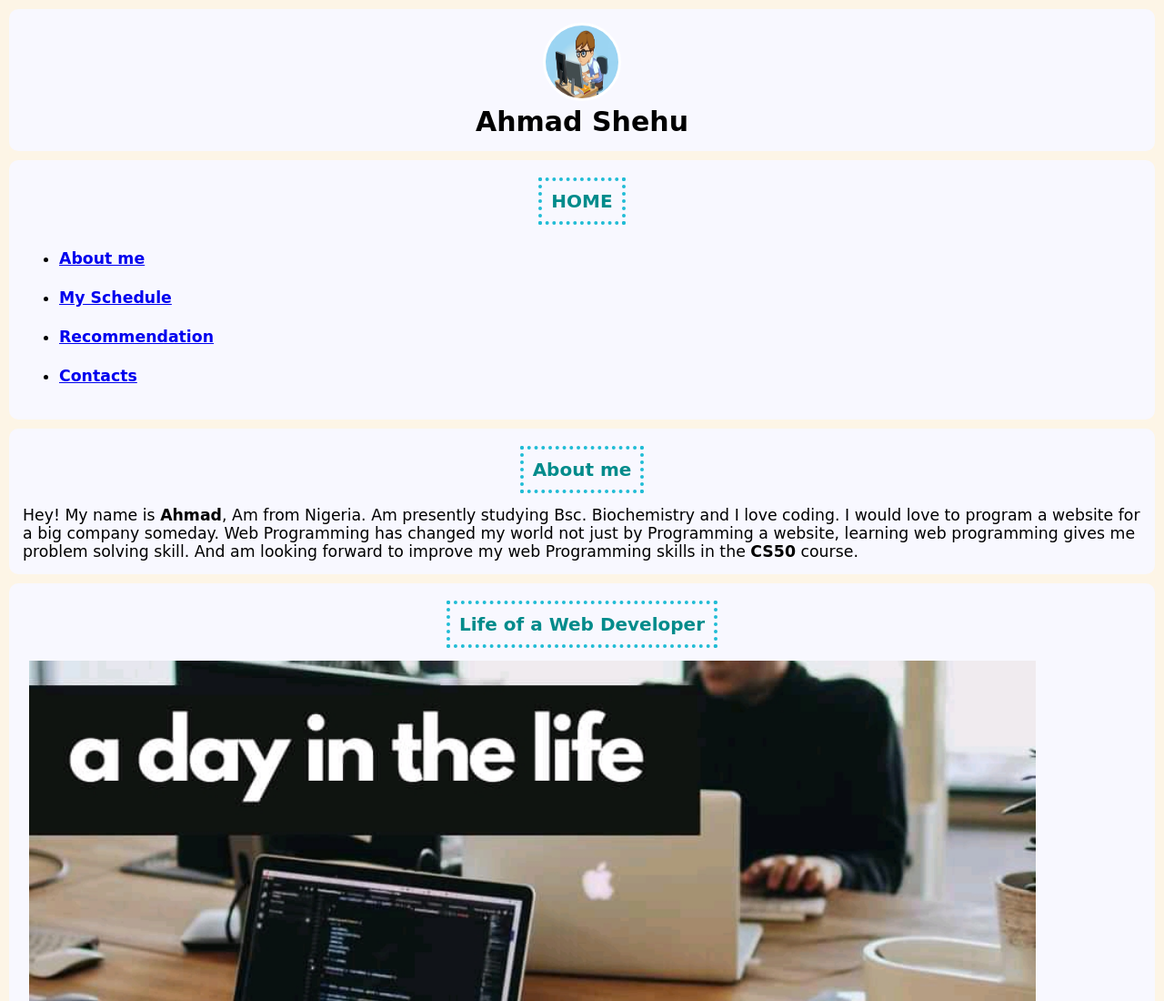
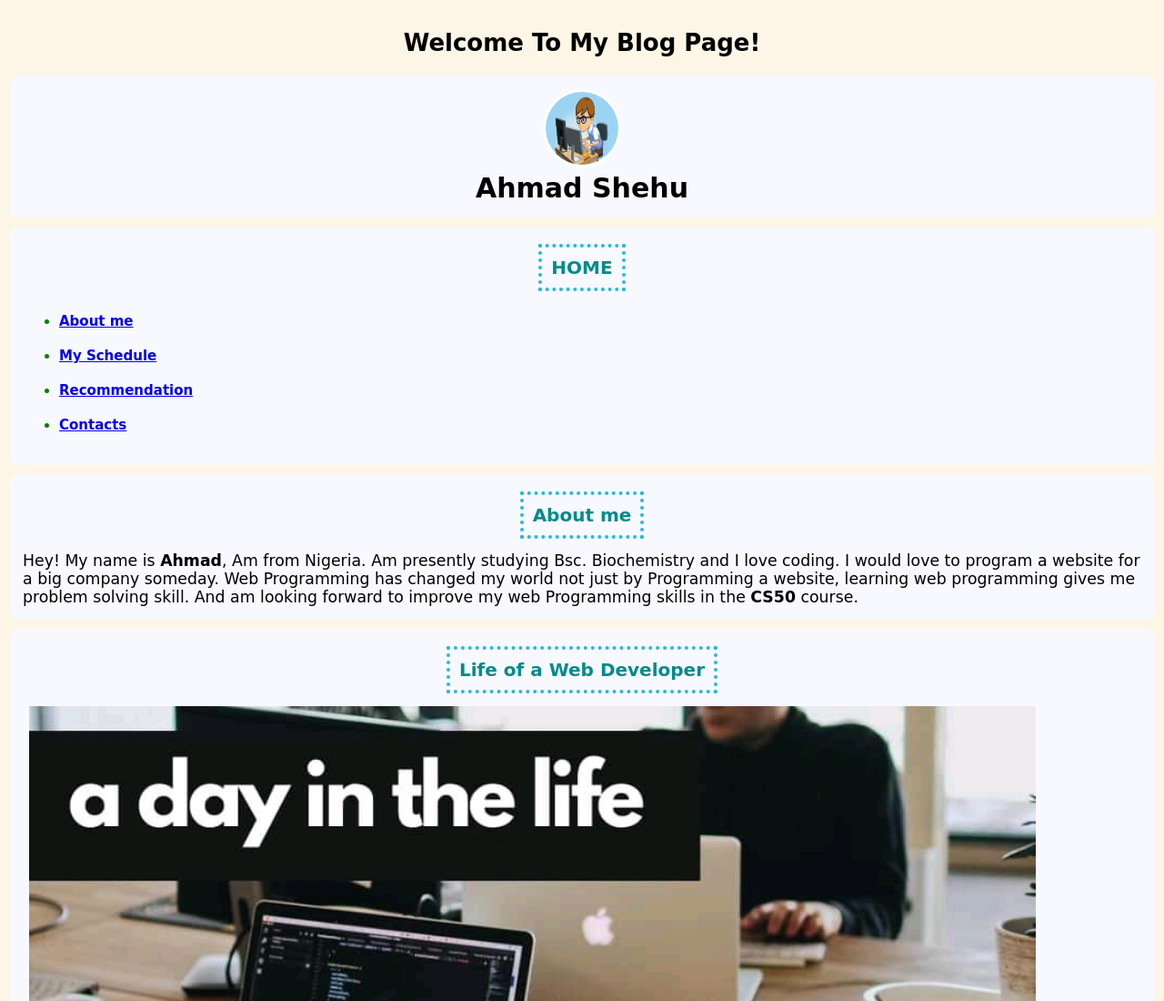
Before and after one commit to Ahmadshehu4025/Project0, a plain HTML site: page index.html in a window 1280 px wide. Shown: the top 1100 px of the page at 91% size. Drawn offline with Linux system fonts and the light colour scheme.

Commit message:
Add existing files

```diff
--- a/index.html
+++ b/index.html
@@ -3,9 +3,12 @@
  <head>
 	 <title>My Blog</title>
 	 <link rel="stylesheet" href="style.css">
+	 <link rel="stylesheet" href="variables.css">
  </head>
 	 <body>
 	   <!-- header start -->
+	   <!-- header start -->
+	   <h2></h2>
 	 <div id="header" class="section">
 	    <img alt="" class="image-block" src="Programmer.jpg">
 	        <p>Ahmad Shehu</p>
```
